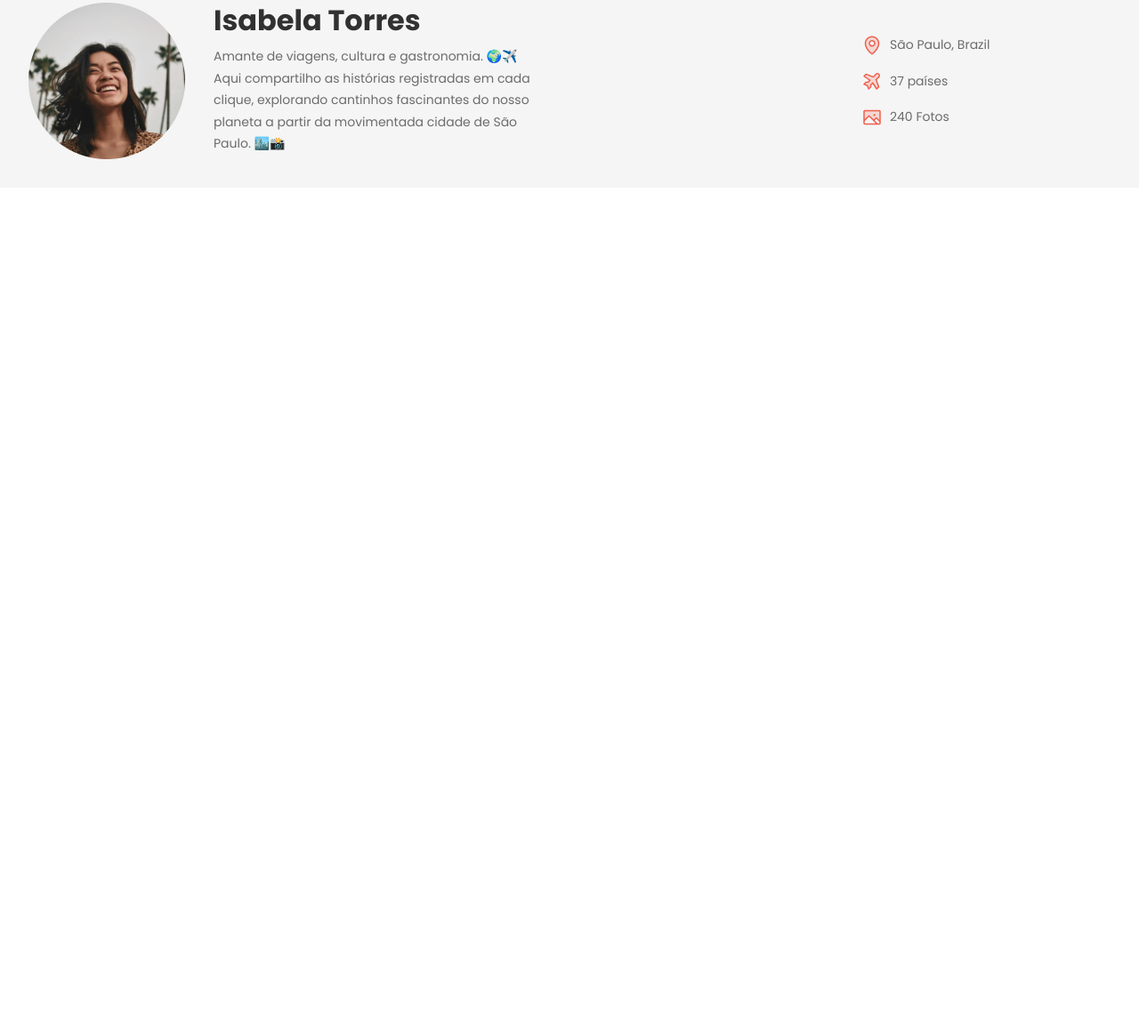
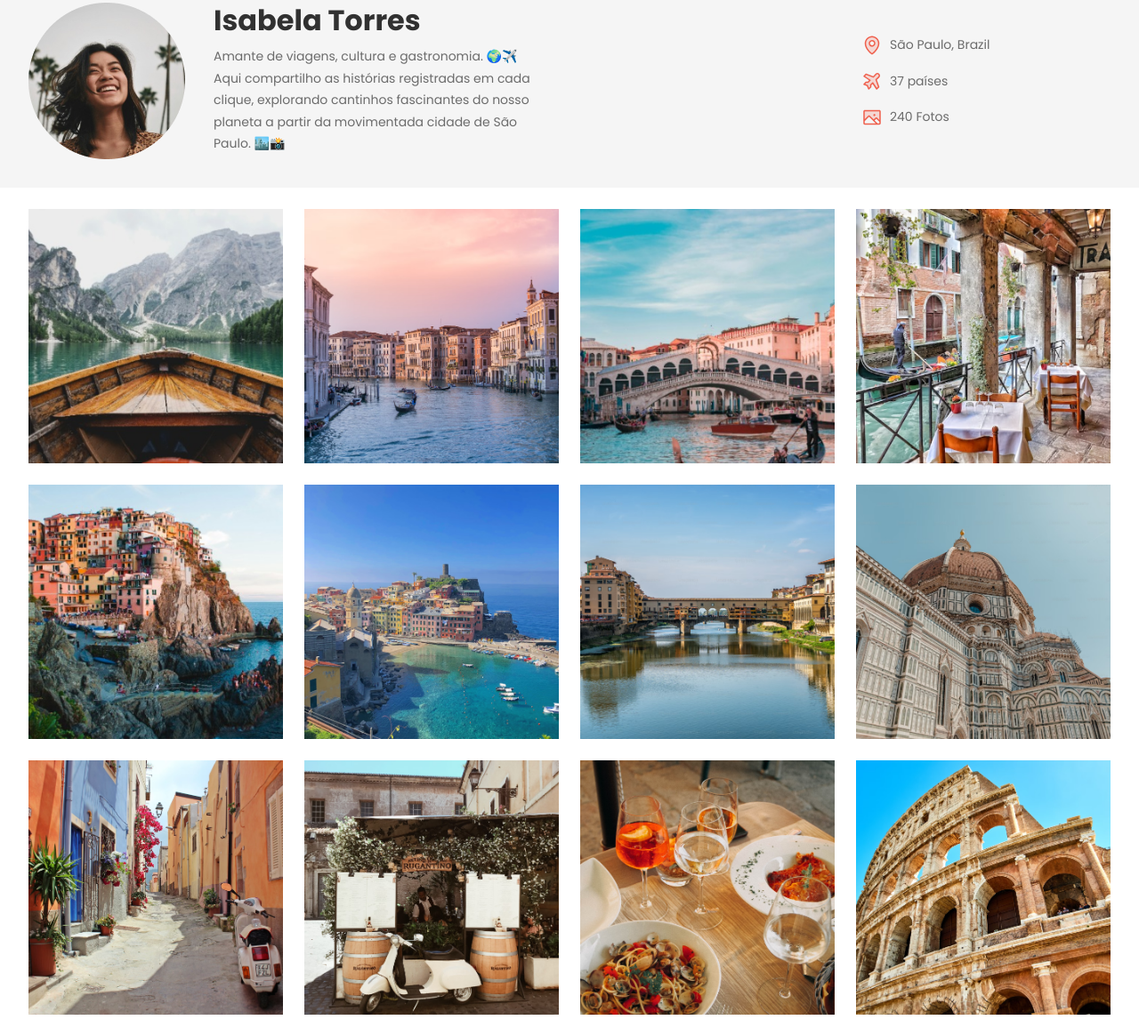
Before and after one commit to RubensEscobar/projeto-travelgram, a plain HTML site: page index.html in a window 1280 px wide. Shown: the part 135-1300 px from the top of the page at 89% size. Before the commit the page ends 800 px from the top, so only its background shows below. Drawn offline with Linux system fonts and the light colour scheme.

Commit message:
main gallery

```diff
--- a/index.html
+++ b/index.html
@@ -55,6 +55,24 @@
     </div>
   </header>
   </div>
-  <footer></footer>
+  <main class="container">
+<img src="assets/images/Image 01.png" alt="">
+<img src="assets/images/Image 02.png" alt="">
+<img src="assets/images/Image 03.png" alt="">
+<img src="assets/images/Image 04.png" alt="">
+<img src="assets/images/Image 05.png" alt="">
+<img src="assets/images/Image 06.png" alt="">
+<img src="assets/images/Image 07.png" alt="">
+<img src="assets/images/Image 08.png" alt="">
+<img src="assets/images/Image 09.png" alt="">
+<img src="assets/images/Image 10.png" alt="">
+<img src="assets/images/Image 11.png" alt="">
+<img src="assets/images/Image 12.png" alt="">
+
+
+  </main>
+  <footer>
+
+  </footer>
 </body>
 </html>
--- a/styles/index.css
+++ b/styles/index.css
@@ -1,3 +1,4 @@
 @import url(global.css);
 @import url(nav.css);
 @import url(header.css);
+@import url(main.css);
--- /dev/null
+++ b/styles/main.css
@@ -0,0 +1,14 @@
+main {
+  display: flex;
+  flex-wrap: wrap;
+  gap: 24px;
+  padding-block: 24px;
+}
+
+main img {
+  width: 286px;
+  height: 286px;
+  object-fit: cover;
+
+
+}
```
